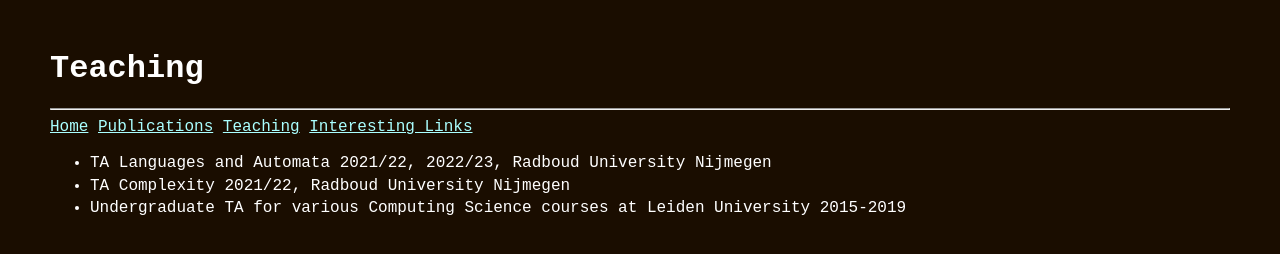
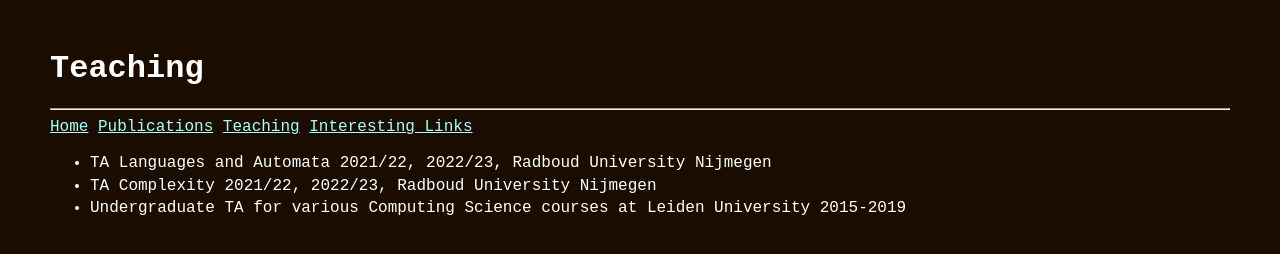
Before and after one commit to RubenT6/rubent6.github.io, a plain HTML site: page teaching.html in a window 1280 px wide. Drawn offline with Linux system fonts and the light colour scheme.

Commit message:
complexity: add 2022/23

```diff
--- a/teaching.html
+++ b/teaching.html
@@ -22,7 +22,7 @@
 	<main>
 		<ul style="line-height: 1.4;">
 			<li>TA Languages and Automata 2021/22, 2022/23, Radboud University Nijmegen</li>
-			<li>TA Complexity 2021/22, Radboud University Nijmegen</li>
+			<li>TA Complexity 2021/22, 2022/23, Radboud University Nijmegen</li>
 			<li>Undergraduate TA for various Computing Science courses at Leiden University 2015-2019</li>
 		</ul>
 	</main>
```
